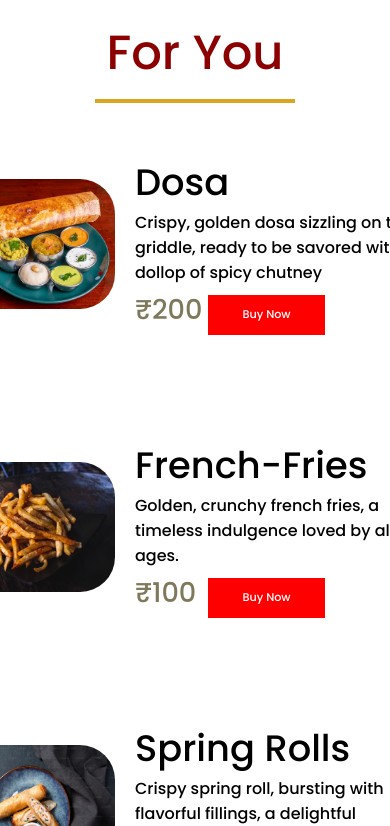
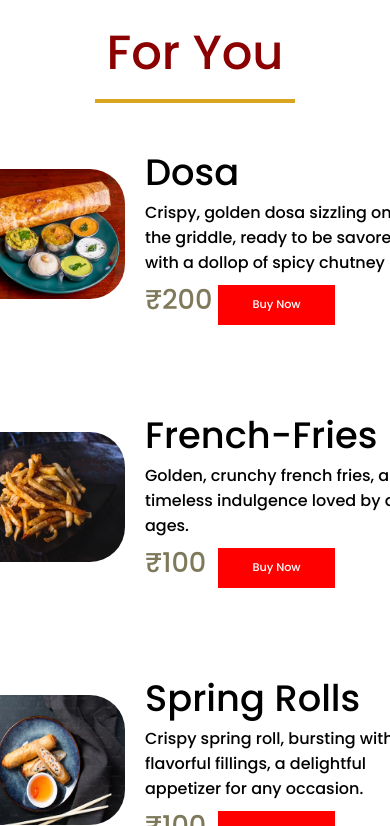
Before and after one commit to Anamika-garg/Restaurant, a React (Vite) app: page / in a window 390 px wide. Shown: the part 1118-1944 px from the top of the page. Built offline with nearby package versions, Linux system fonts and the light colour scheme.

Commit message:
final changes

```diff
--- a/src/index.css
+++ b/src/index.css
@@ -88,6 +88,10 @@ li a:hover{
     html{
         overflow-x: hidden;
     }
+    .dishes{
+        width: 450px;
+        margin-left: 10px;
+    }
 }
 
 .container{
@@ -161,8 +165,8 @@ li a:hover{
     align-items: center;
     flex-direction: row;
     min-height: 263px;
-    width: 500px;
-    margin: 10px 0px;
+    width: 480px;
+    margin-inline: auto;
     /* border: 4px solid black; */
     /* background-color: red; */
 }
```
